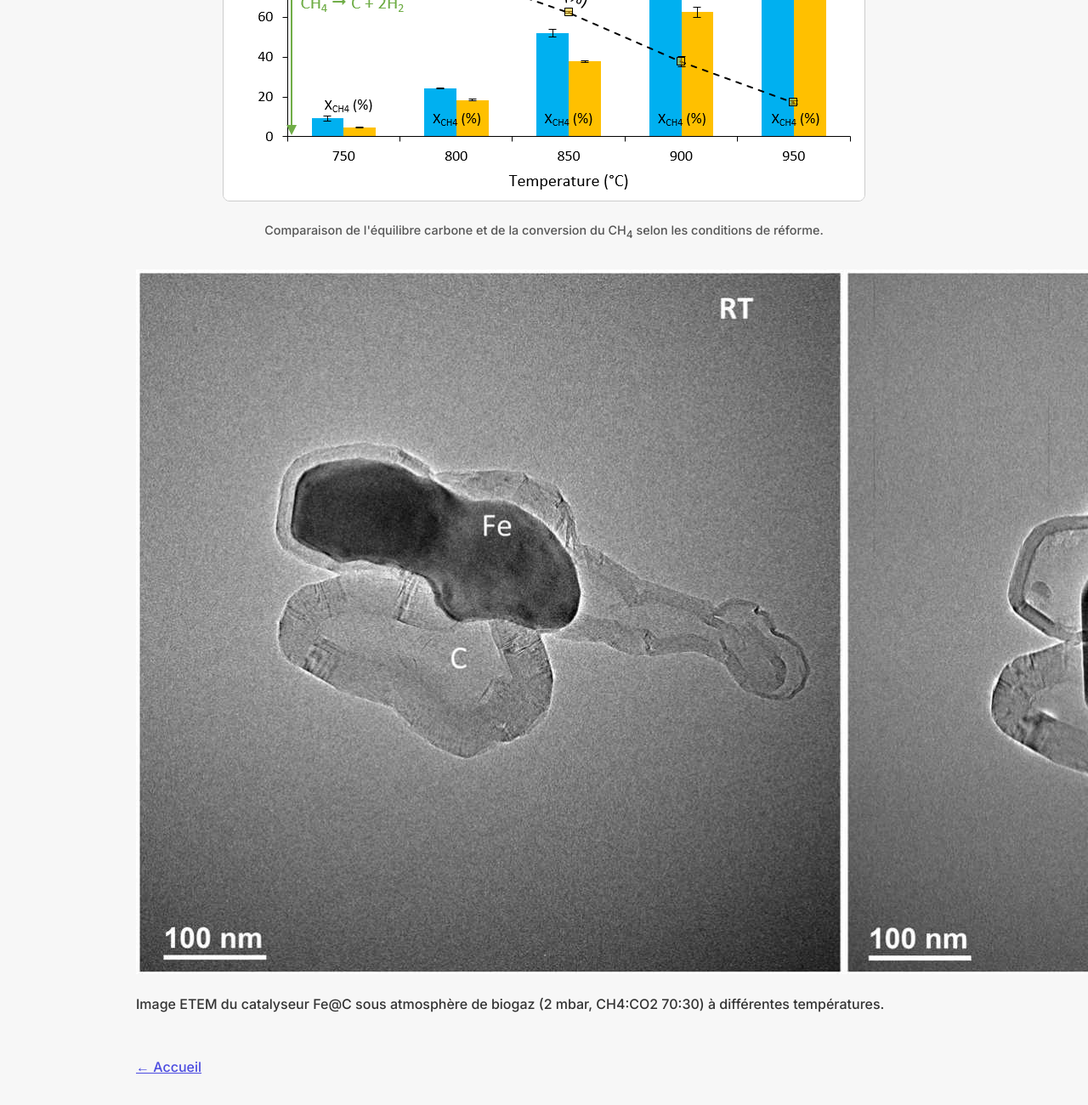
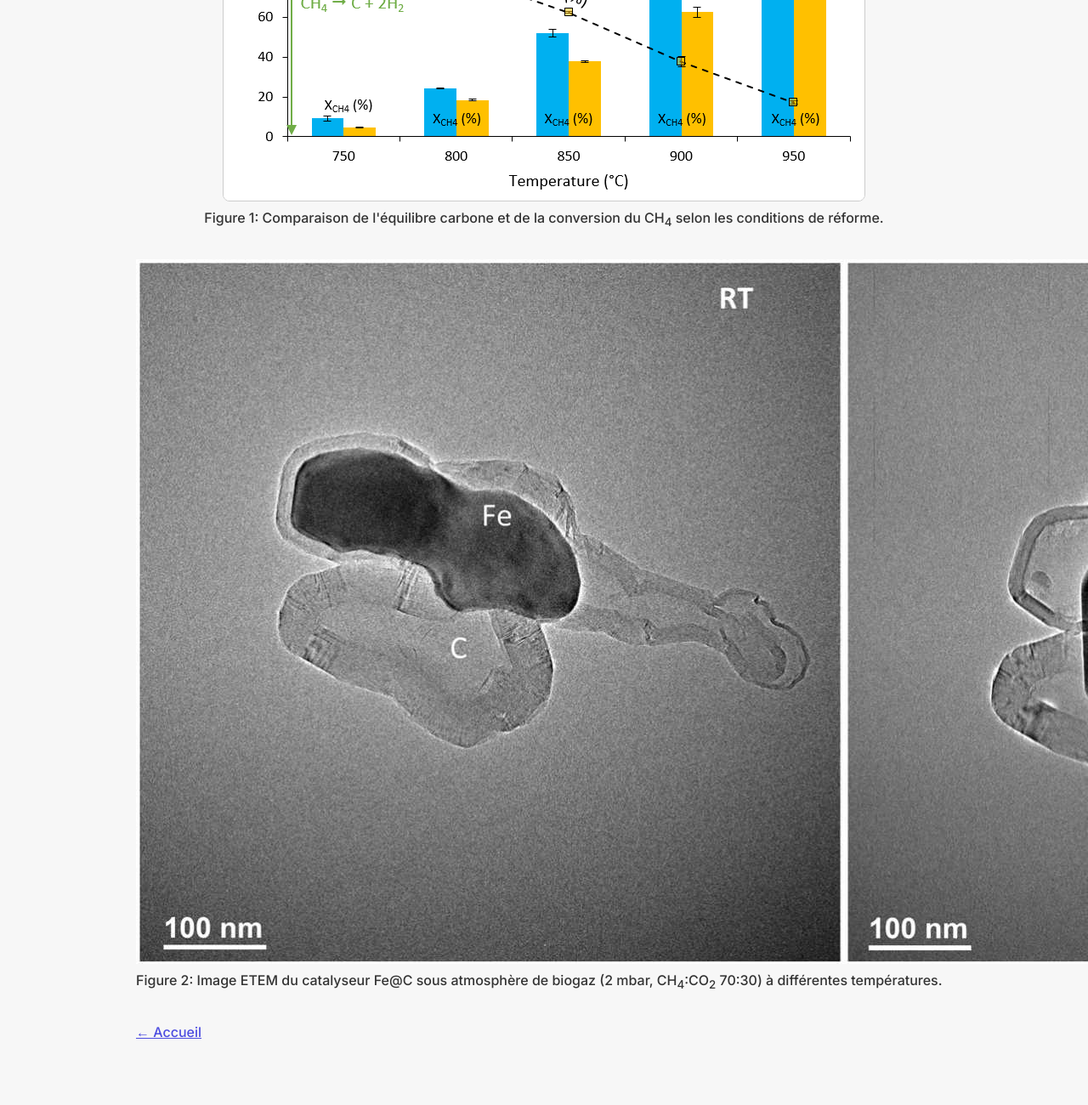
Before and after one commit to Leandro-Goulart-de-Araujo/portfolio, a plain HTML site: page methane-cracking-fr.html in a window 1280 px wide. Shown: the part 898-2198 px from the top of the page at 85% size. After the commit the page ends 2157 px from the top, so only its background shows below. Drawn offline with Linux system fonts and the light colour scheme.

Commit message:
Update methane-cracking-fr.html

```diff
--- a/methane-cracking-fr.html
+++ b/methane-cracking-fr.html
@@ -50,13 +50,13 @@
     </ul>
 
     <div class="carbon-image">
-      <img src="carbon_balance.png" alt="Équilibre carbone et conversion du CH4">
-      <p>Comparaison de l'équilibre carbone et de la conversion du CH<sub>4</sub> selon les conditions de réforme.</p>
+      <img src="carbon_balance.png" alt="Carbon balance and methane conversion graph">
+      <div class="caption">Figure 1: Comparaison de l'équilibre carbone et de la conversion du CH<sub>4</sub> selon les conditions de réforme.</div>
     </div>
 
     <div class="ETEM-carbon">
       <img src="ETEM_carbon.jpg" alt="ETEM of the catalyst">
-      <p>Image ETEM du catalyseur Fe@C sous atmosphère de biogaz (2 mbar, CH4:CO2 70:30) à différentes températures.</p>
+      <div class="caption">Figure 2: Image ETEM du catalyseur Fe@C sous atmosphère de biogaz (2 mbar, CH<sub>4</sub>:CO<sub>2</sub> 70:30) à différentes températures.</div>
     </div>
 
     <a href="index-fr.html" class="back-link">&larr; Accueil</a>
```
